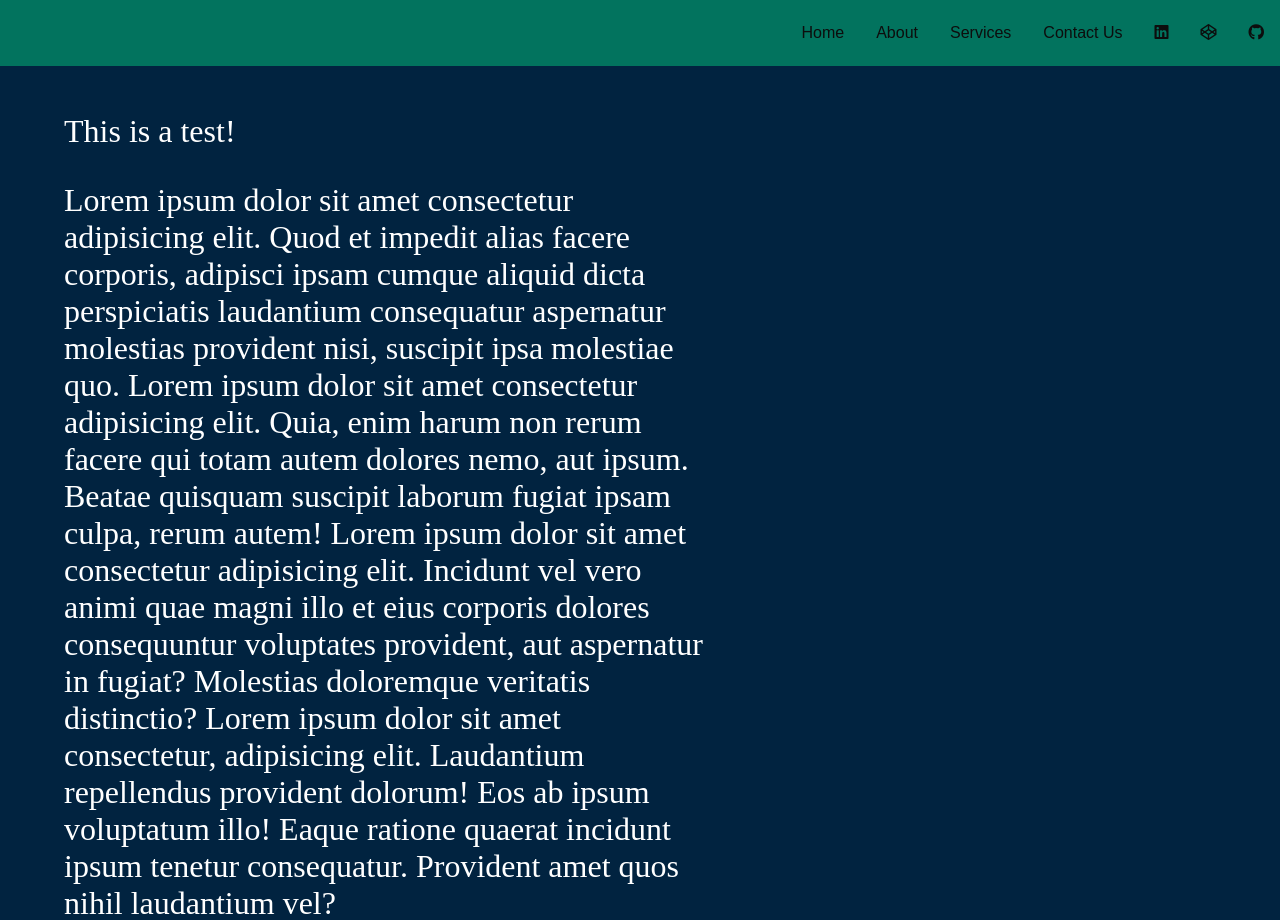
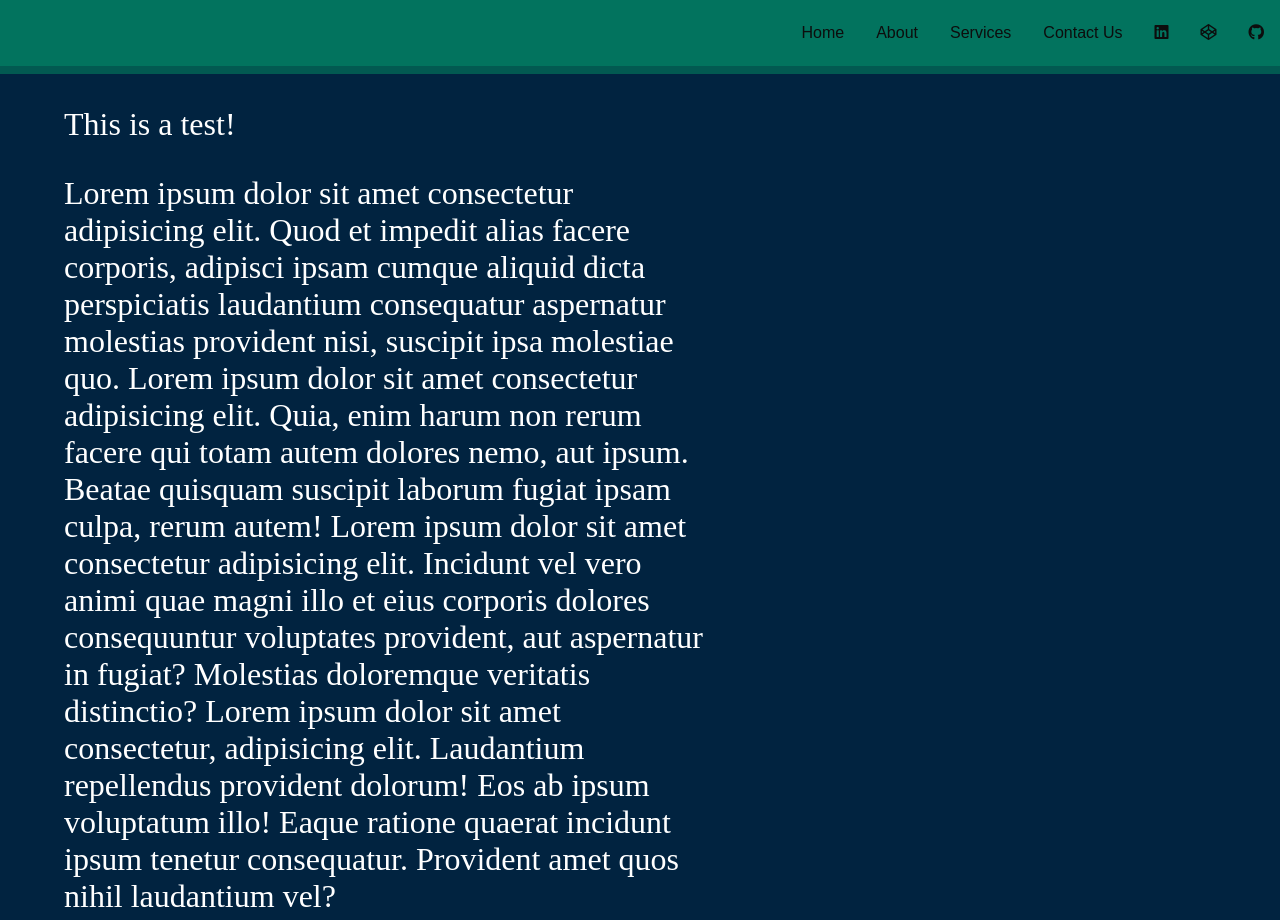
Before and after one commit to kylieCrooker/Portfolio, a PHP site: page / in a window 1280 px wide. Shown: the top 920 px of the page. Run offline with PHP 8.4, Linux system fonts and the light colour scheme; style sheets or scripts are compiled from the project's sources; some libraries are stand-ins or nearby versions.

Commit message:
Updated progress bar
Added div to contain the progress bar, to help with spacing issues.

Made the containing div the same color as the hovered buttons, to maintain some cohesion, and give the header a bit more weight.

```diff
--- a/css/header.scss
+++ b/css/header.scss
@@ -115,9 +115,14 @@ li a:hover:not(.sidebutton) {
     transition: transform 0.2s ease-in;
 }
 
-#progress {
-    height: 15px;
-    /*background: linear-gradient(90deg, rgba(0, 0, 0, 1) 60%, rgba(255, 255, 255, 0) 100%);*/
+.progress-container {
+    height: 8px;
+    width: 100%;
+    background-color: $menuColorDark;
+}
+
+.progress-bar {
+    height: 8px;
     background-color: $progressBarColor;
     width: 0;
 }
--- a/index.html
+++ b/index.html
@@ -34,7 +34,9 @@
                     </a>
                 </li>
             </ul>
-            <div id="progress"></div>
+            <div class="progress-container">
+                <div id="progress" class="progress-bar"></div>
+            </div>
             <div class="sideMenu" id="sideMenu">
                 <ul class="vertical">
                     <li class="vertical"><a class="active" href="">Home</a></li>
```
